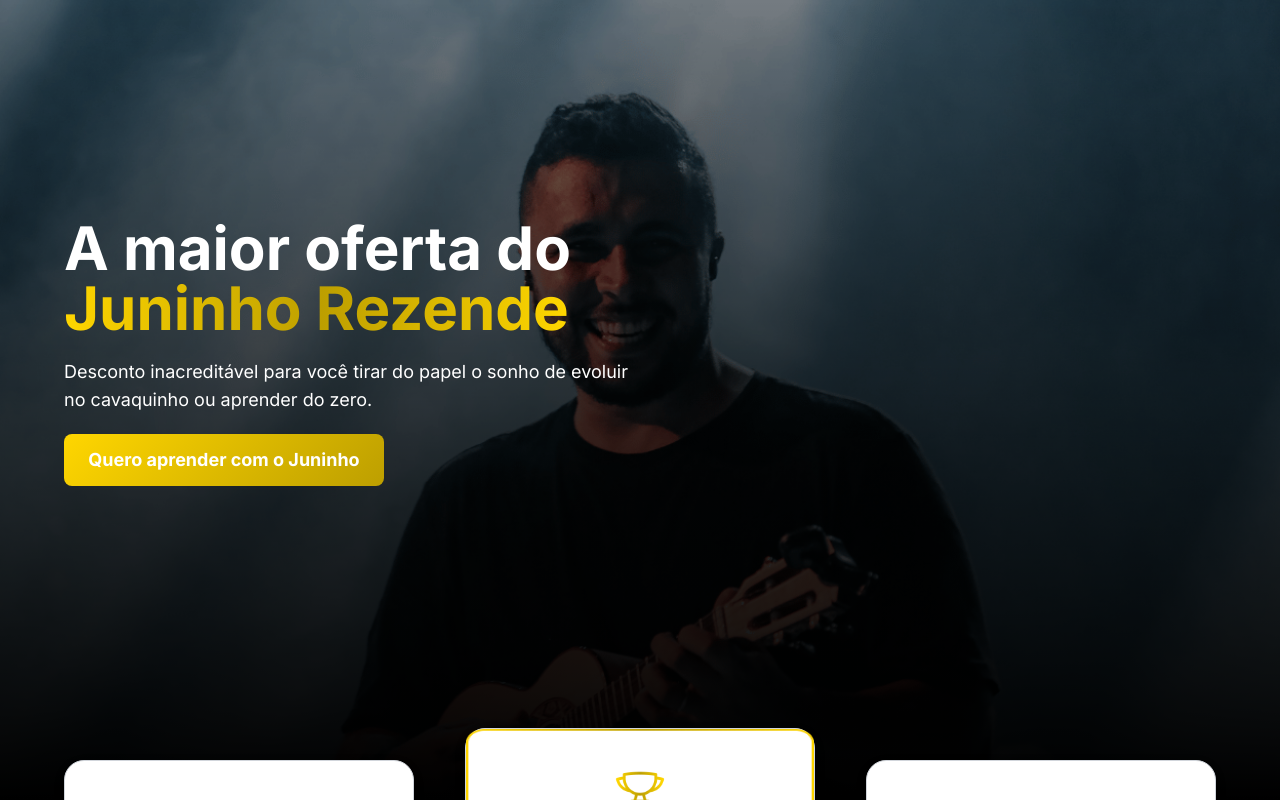
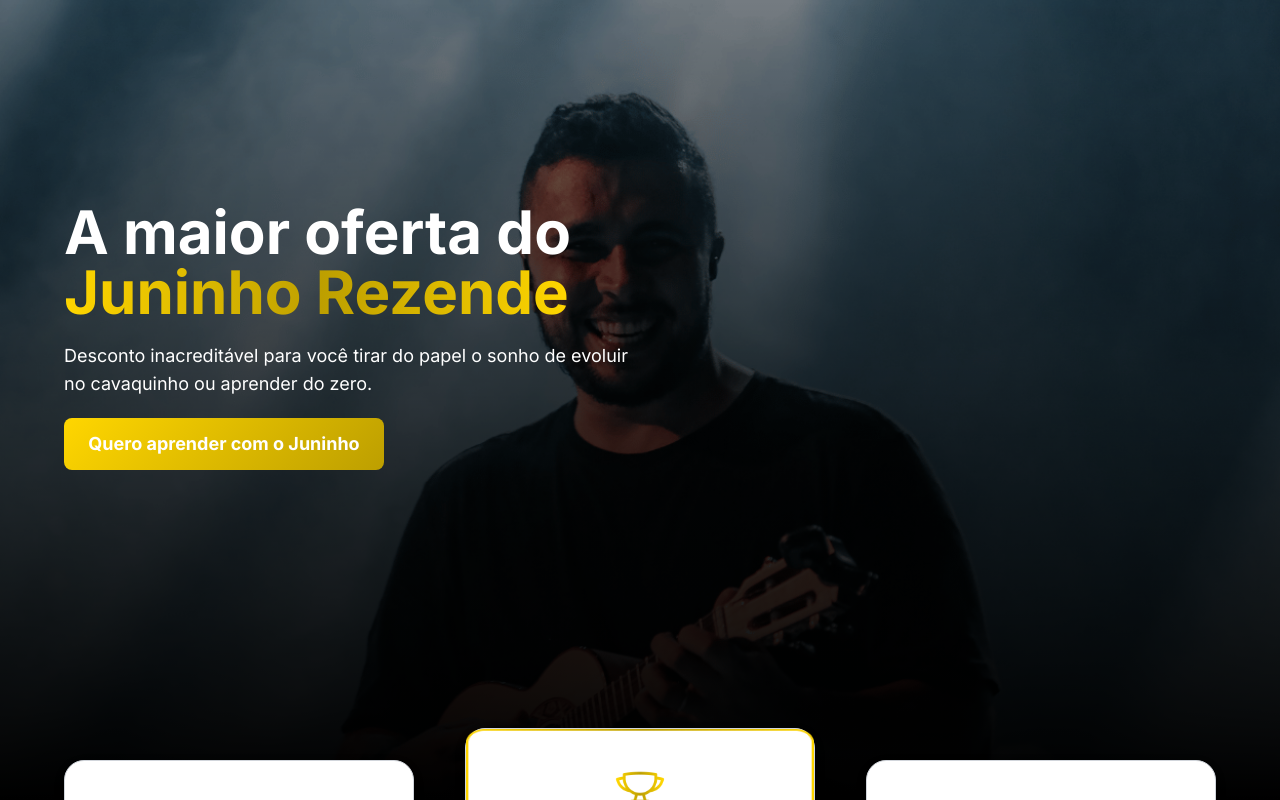
Before and after one commit to leafartech/mumuzinho, a Next.js app: page / in a window 1280 px wide. Shown: the top 800 px of the page. Built offline with nearby package versions, Linux system fonts and the light colour scheme.

Commit message:
Update page.tsx

```diff
--- a/src/app/page.tsx
+++ b/src/app/page.tsx
@@ -12,7 +12,7 @@ export default function Home() {
       <header className="bg-black relative parallax-1 h-screen w-full flex items-end sm:items-center justify-center">
         <img src="./images/bg/3.png" alt="" className="block sm:hidden absolute top-0 left-0  min-w-full" />
         <div className="absolute bg-gradient-to-t from-black to-black/0 sm:bg-black/30 top-0 left-0 w-full h-screen"></div>
-        <div className="w-full max-w-6xl flex justify-start text-white z-10 -translate-y-12">
+        <div className="w-full max-w-6xl flex justify-start text-white z-10 -translate-y-16">
           <div className="w-full max-w-xl flex flex-col gap-2 sm:gap-5 px-4 sm:px-0">
             <h1 className="text-4xl sm:text-6xl font-bold">A maior oferta do <span className="letter-grad">Juninho Rezende</span></h1>
             <p className="text-lg">Desconto inacreditável para você tirar do papel o sonho de evoluir no cavaquinho ou aprender do zero.</p>
```
